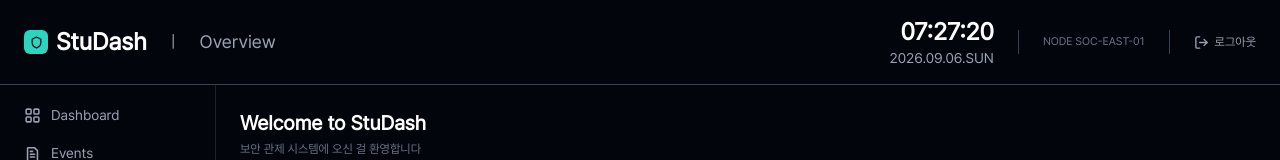
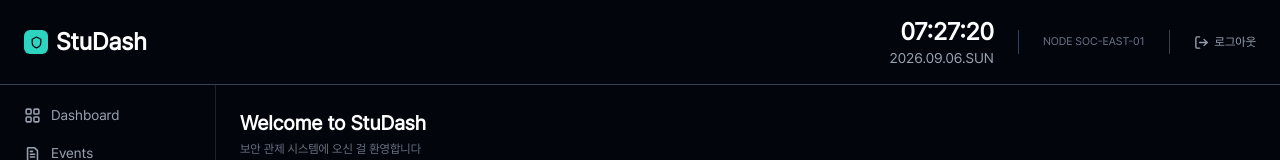
Before and after one commit to JuHyeon-S/StuDash, a Next.js app: page / in a window 1280 px wide. Shown: the top 160 px of the page. Built offline with nearby package versions, Linux system fonts and the light colour scheme.

Commit message:
불필요내용 제거

```diff
--- a/app/Topbar.tsx
+++ b/app/Topbar.tsx
@@ -58,8 +58,8 @@ export default function Topbar({ liveBadge = false }: { liveBadge?: boolean }) {
           </span>
           <div className="text-2xl font-bold">StuDash</div>
         </Link>
-        <span className="text-gray-400">|</span>
-        <div className="text-lg text-gray-400">Overview</div>
+        {/* <span className="text-gray-400">|</span> */}
+        {/* <div className="text-lg text-gray-400">Overview</div> */}
       </div>
       <div className="flex items-center gap-6">
         {liveBadge && (
```
